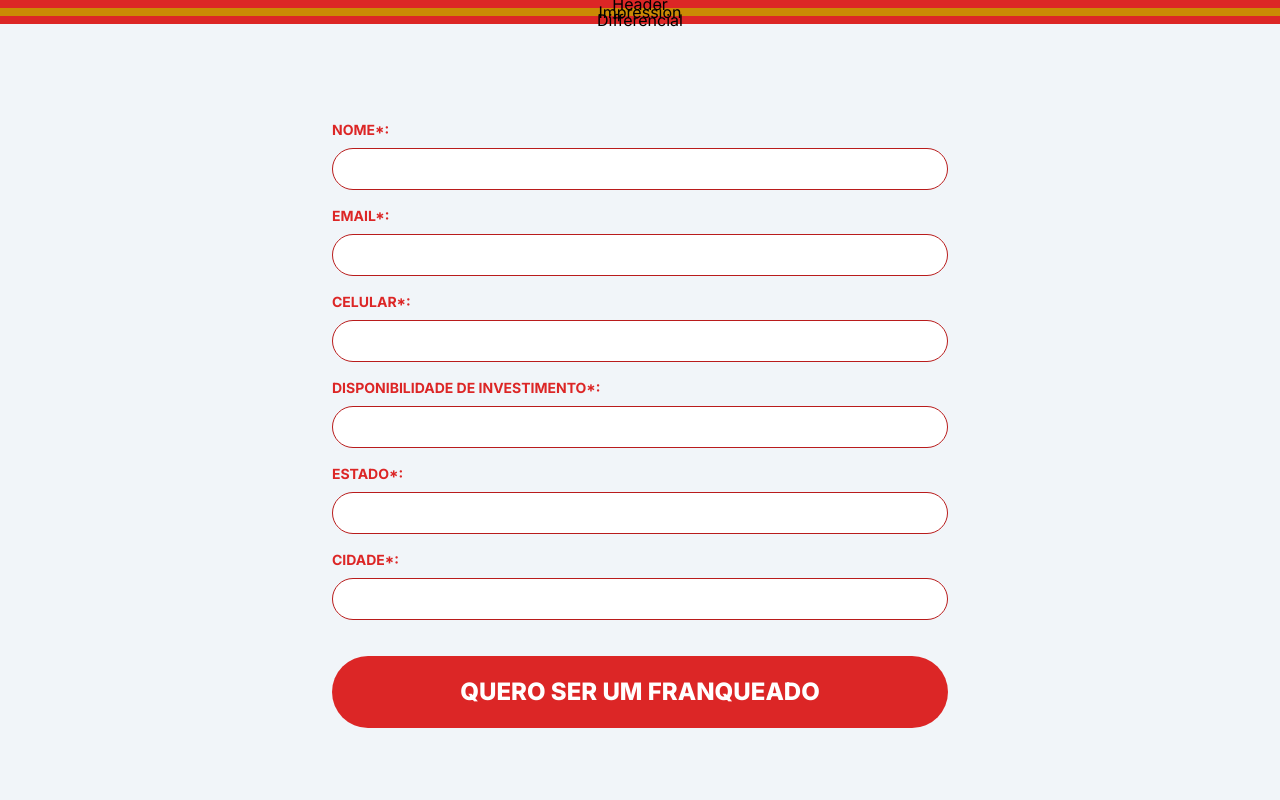
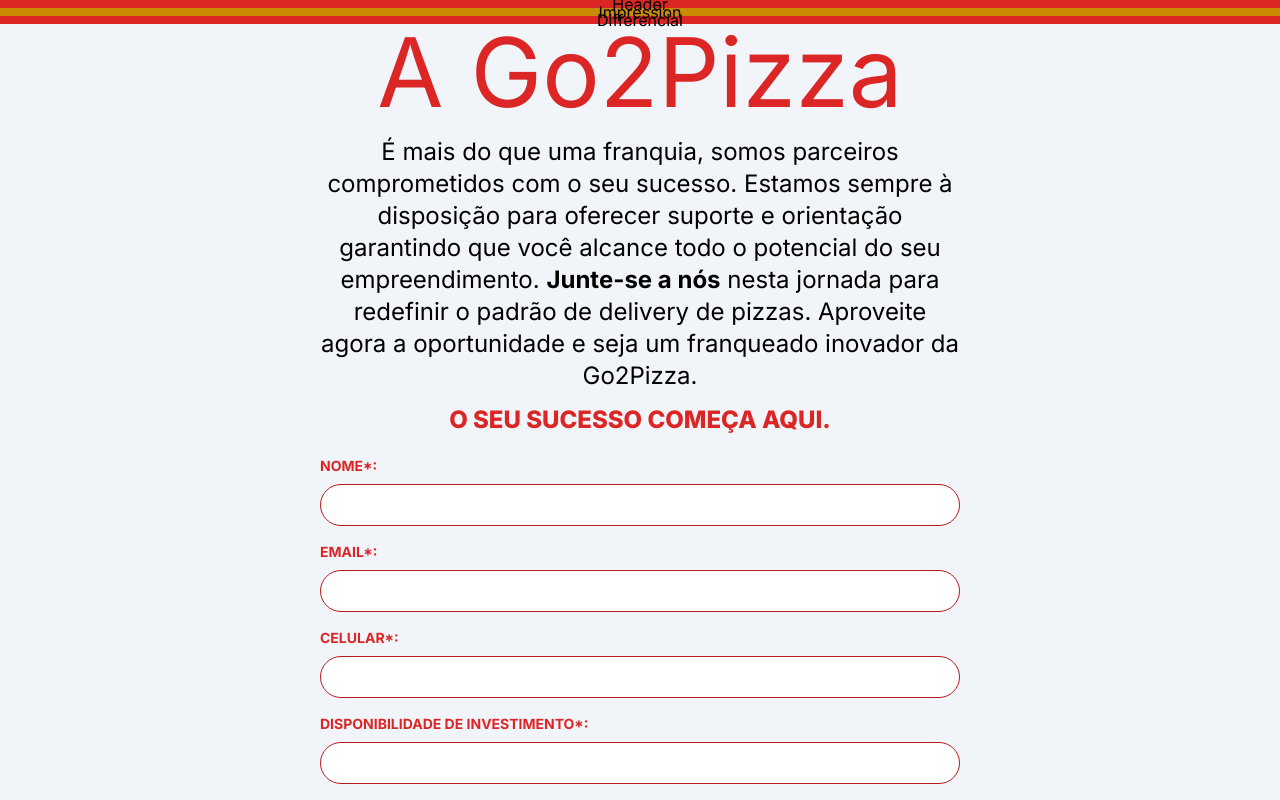
Before and after one commit to pguilhermef/go2pizza, a Next.js app: page / in a window 1280 px wide. Shown: the top 800 px of the page. Built offline with nearby package versions, Linux system fonts and the light colour scheme.

Commit message:
Create phrase before form

```diff
--- a/src/app/sections/Forms.js
+++ b/src/app/sections/Forms.js
@@ -2,8 +2,21 @@
 
 function Forms() {
   return(
-    <div className="min-h-screen w-full flex items-center justify-center bg-slate-100 text-black">
+    <div className="min-h-screen flex items-center justify-center bg-slate-100">
       <div className="flex-col items-center justify-center">
+        <div className="flex-col justify-center items-center">
+          <div className="flex justify-center items-center text-red-600 text-7xl sm:text-8xl mb-4">
+            A Go2Pizza
+          </div>
+          <div className="text-center mx-4 sm:mx-12 sm:text-2xl sm:max-w-[80vh]">
+            <p className="text-black mb-2">
+              É mais do que uma franquia, somos parceiros comprometidos com o seu sucesso. Estamos sempre à disposição para oferecer suporte e orientação garantindo que você alcance todo o potencial do seu empreendimento. <strong>Junte-se a nós</strong> nesta jornada para redefinir o padrão de delivery de pizzas. Aproveite agora a oportunidade e seja um franqueado inovador da Go2Pizza.
+            </p>
+            <p className="text-red-600 font-extrabold my-3">
+              O SEU SUCESSO COMEÇA AQUI.
+            </p>
+          </div>
+        </div>
         <Form />
       </div>
     </div>
--- a/src/components/Form.js
+++ b/src/components/Form.js
@@ -1,6 +1,7 @@
 const Form = () => {
   return (
-    <div className="flex flex-col flex-grow min-h-7/8 uppercase px-3 min-w-[50vh] sm:min-w-[80vh]">
+    <div className="flex justify-center items-center mx-4">
+      <div className="flex-col justify-center items-center flex-grow min-h-7/8 uppercase min-w-[50vh] sm:max-w-[80vh] mb-8 mt-2">
         <label className="block mb-2 text-sm font-bold text-red-600">
           Nome*:
         </label>
@@ -53,6 +54,8 @@
               QUERO SER UM FRANQUEADO
         </div>
       </div>
+    </div>
+
   );
 };
 
```
Also changed, not shown: src/images/pizzas.jpg (added). Lines whose indentation alone changed are shown as unchanged.
